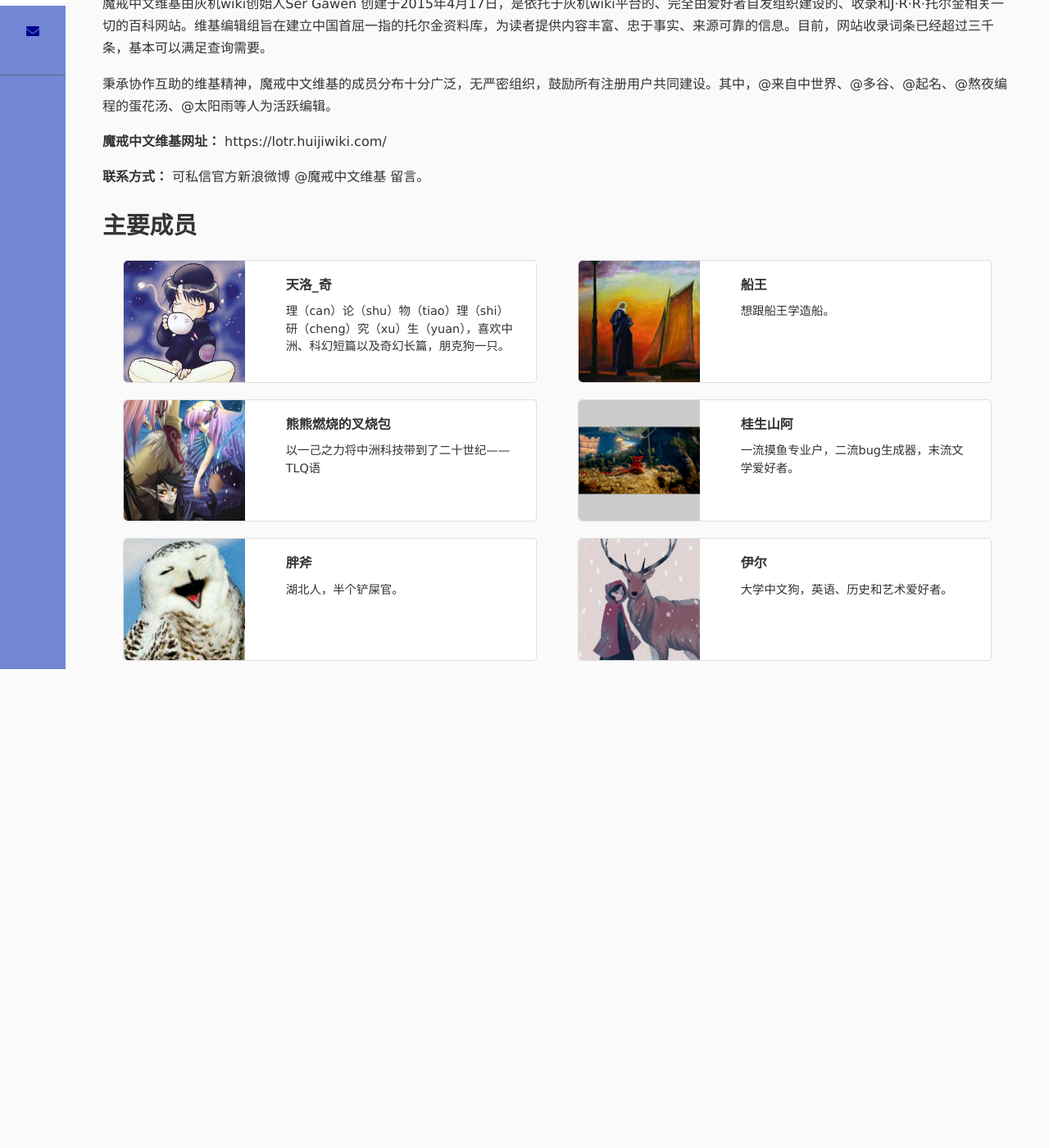
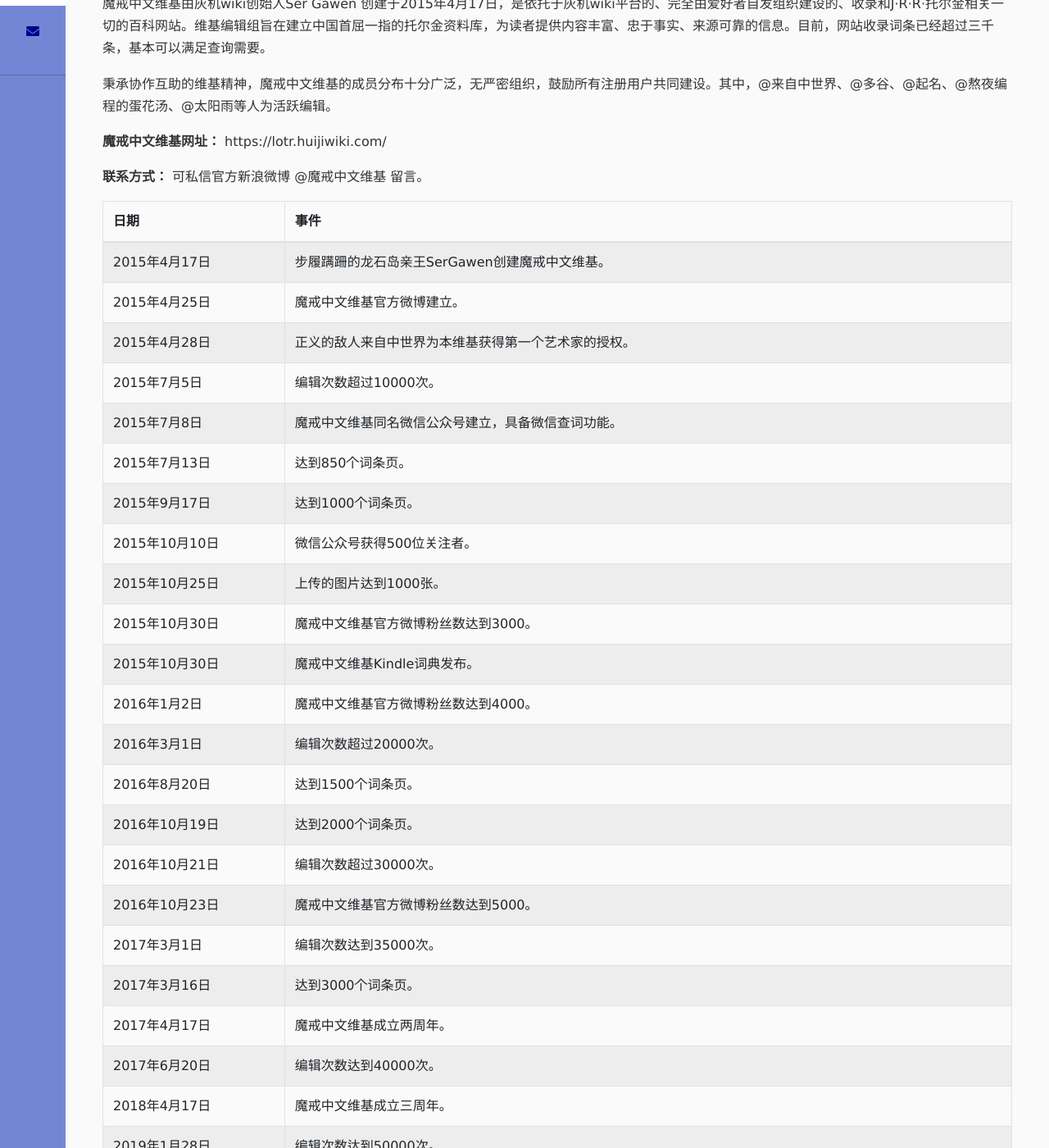
Before and after one commit to programeggsoup/programeggsoup.github.io, a Jekyll site: the page built from lotr/group/lotrchinesewiki.markdown, in a window 1280 px wide and 1400 px high, scrolled down 397 px. Shown: the whole window at 82% size. Built offline with Jekyll 4.4.1, drawn with Linux system fonts in a browser that asks for light colours; nearby versions of some CDN libraries; before the commit the page ends 1213 px from its top, so only the background shows below that; some of the changed text lies outside the part shown.

Commit message:
update lotr-chinese-wiki introduction page

```diff
--- a/lotr/group/bagendsubtitle.markdown
+++ b/lotr/group/bagendsubtitle.markdown
@@ -31,4 +31,4 @@
 
 ## 主要成员
 <!-- 成员信息，通过导入personCard模板+组成员信息_data/groupMember/xxxx.yml -->
-{% include personCardRound.html content=site.data.groupMember.bagendSubtitleMember %}
+{% include personCardRound.html content=site.data.groupMember.bagendsubtitleMember %}
--- a/lotr/group/lotrchinesewiki.markdown
+++ b/lotr/group/lotrchinesewiki.markdown
@@ -17,6 +17,35 @@
 
 **联系方式：** 可私信官方新浪微博 [@魔戒中文维基](https://api.weibo.com/chat/#/chat?to_uid=5589224381) 留言。
 
+{:.table .table-bordered .table-hover .table-striped .important-event}
+| 日期 | 事件 |
+| ---------------- | --------------- |
+| 2015年4月17日 | 步履蹒跚的龙石岛亲王SerGawen创建魔戒中文维基。 |
+| 2015年4月25日 | 魔戒中文维基官方微博建立。 |
+| 2015年4月28日 | 正义的敌人来自中世界为本维基获得第一个艺术家的授权。 |
+| 2015年7月5日 | 编辑次数超过10000次。 |
+| 2015年7月8日 | 魔戒中文维基同名微信公众号建立，具备微信查词功能。 |
+| 2015年7月13日 | 达到850个词条页。 |
+| 2015年9月17日 | 达到1000个词条页。 |
+| 2015年10月10日 | 微信公众号获得500位关注者。 |
+| 2015年10月25日 | 上传的图片达到1000张。 |
+| 2015年10月30日 | 魔戒中文维基官方微博粉丝数达到3000。 |
+| 2015年10月30日 | 魔戒中文维基Kindle词典发布。 |
+| 2016年1月2日 | 魔戒中文维基官方微博粉丝数达到4000。 |
+| 2016年3月1日 | 编辑次数超过20000次。 |
+| 2016年8月20日 | 达到1500个词条页。 |
+| 2016年10月19日 | 达到2000个词条页。 |
+| 2016年10月21日 | 编辑次数超过30000次。 |
+| 2016年10月23日 | 魔戒中文维基官方微博粉丝数达到5000。 |
+| 2017年3月1日 | 编辑次数达到35000次。 |
+| 2017年3月16日 | 达到3000个词条页。 |
+| 2017年4月17日 | 魔戒中文维基成立两周年。 |
+| 2017年6月20日 | 编辑次数达到40000次。 |
+| 2018年4月17日 | 魔戒中文维基成立三周年。 |
+| 2019年1月28日 | 编辑次数达到50000次。 |
+| 2019年6月30日 | 编辑次数达到60000次。 |
+
+
 ## 主要成员
 <!-- 成员信息，通过导入personCard模板+组成员信息_data/groupMember/xxxx.yml -->
-{% include personCard.html content=site.data.groupMember.ardanewsMember %}
+{% include personCard.html content=site.data.groupMember.lotrchinesewiki %}
```
Also changed, not shown: _data/groupMember/lotrchinesewiki.yml (added, +25 -0 lines), images/lotr-chinese-wiki/danhuatang.png (renamed from images/lotr-chinese-wiki/熬夜编程的蛋花汤.png), images/lotr-chinese-wiki/duogu.png (renamed from images/lotr-chinese-wiki/多谷.png), images/lotr-chinese-wiki/laizizhongshijie.png (renamed from images/lotr-chinese-wiki/来自中世界.png), images/lotr-chinese-wiki/qiming.png (renamed from images/lotr-chinese-wiki/起名.png), images/lotr-chinese-wiki/taiyangyu.png (renamed from images/lotr-chinese-wiki/太阳雨.png).
